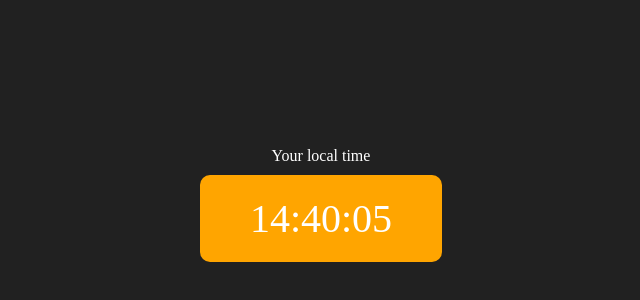
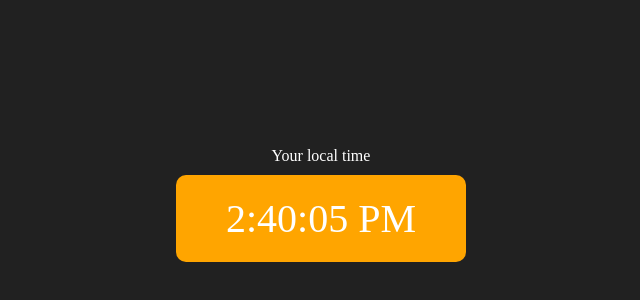
Before and after one commit to tanujx03/JS-Youtube, a plain HTML site: page 07_Projects/3-DigitalClock/index.html in a window 1280 px wide. Shown: the part 204-504 px from the top of the page, without its empty margins (319-959 px from the left). Drawn offline with Linux system fonts and the light colour scheme.

Commit message:
Refactor BMI calculation to format result and update digital clock display

```diff
--- a/07_Projects/2-BMICalculator/chaiaurcode.js
+++ b/07_Projects/2-BMICalculator/chaiaurcode.js
@@ -4,7 +4,7 @@ const BMI_Calculator = (page) => {
   page.preventDefault();
   const height = parseFloat(document.querySelector("#height").value);
   const weight = parseFloat(document.querySelector("#weight").value);
-  const bmi = weight / height ** 2;
+  const bmi = (weight / height ** 2).toFixed(2);
   document.getElementById("results").textContent = "BMI: " + bmi;
 };
 
--- a/07_Projects/3-DigitalClock/chaiaurcode.js
+++ b/07_Projects/3-DigitalClock/chaiaurcode.js
@@ -1,10 +1,7 @@
-const myTime = () => {
-  const time = new Date();
-   const hours = String(time.getHours()).padStart(2, '0');
-  const minutes = String(time.getMinutes()).padStart(2, '0');
-  const seconds = String(time.getSeconds()).padStart(2, '0');
+const clock = document.querySelector("#clock");
 
-  document.querySelector("#clock").textContent = `${hours}:${minutes}:${seconds}`;
-};
-setInterval(myTime, 1000);
-myTime();
+setInterval(() => {
+  let date = new Date();
+  clock.innerHTML = date.toLocaleTimeString();
+  console.log(date);
+}, 1000);
--- a/07_Projects/3-DigitalClock/index.html
+++ b/07_Projects/3-DigitalClock/index.html
@@ -29,9 +29,7 @@
   <body>
     <div class="center">
       <div id="banner"><span>Your local time</span></div>
-      <div id="clock">
-        Hello
-      </div>
+      <div id="clock"></div>
     </div>
     <script src="chaiaurcode.js"></script>
   </body>
```
